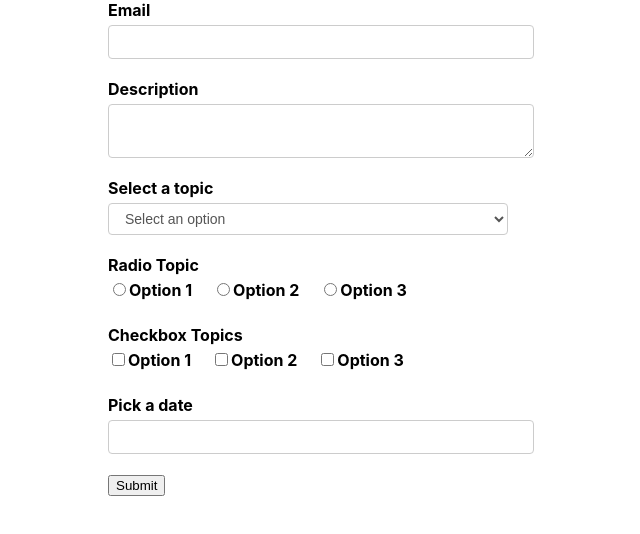
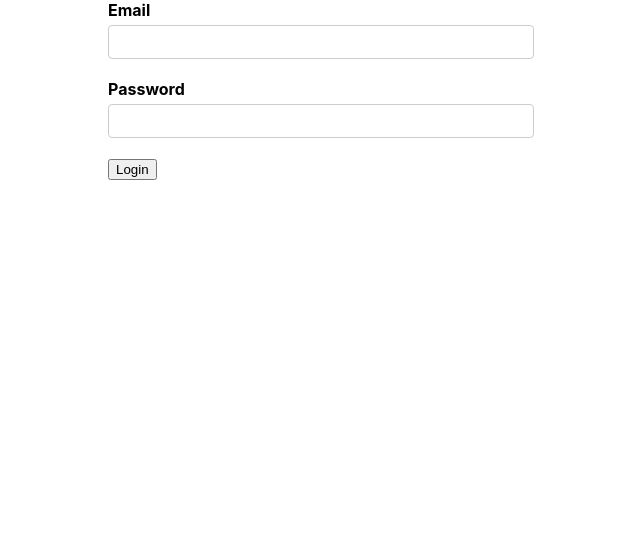
Before and after one commit to josephmathew900/react_formik, a React (Create React App) app: page / in a window 1280 px wide. Shown: the top 534 px of the page, without its empty margins (319-959 px from the left). Built offline with nearby package versions, Linux system fonts and the light colour scheme.

Commit message:
LoginForm

```diff
--- a/src/App.js
+++ b/src/App.js
@@ -2,12 +2,13 @@
 //import YoutubeForm from "./react_formik_demo/YoutubeForm";
 
 import "./formikcontrol.css";
-import FormikContainer from "./formik_controls_demo/FormikContainer";
+import LoginForm from "./formik_controls_demo/LoginForm";
+//import FormikContainer from "./formik_controls_demo/FormikContainer";
 
 function App() {
   return (
     <div className="App">
-      <FormikContainer />
+      <LoginForm />
     </div>
   );
 }
--- /dev/null
+++ b/src/formik_controls_demo/LoginForm.js
@@ -0,0 +1,54 @@
+import React from "react";
+import { Formik, Form } from "formik";
+import * as Yup from "yup";
+import FormikControl from "./FormikControl";
+
+function LoginForm() {
+  const initialValues = {
+    email: "",
+    password: "",
+  };
+
+  const validationSchema = Yup.object({
+    email: Yup.string().email("Invalid email format").required("Required!"),
+    password: Yup.string().required("Required!"),
+  });
+
+  const onSubmit = (values) => {
+    console.log("Form Data", values);
+  };
+
+  return (
+    <Formik
+      initialValues={initialValues}
+      validationSchema={validationSchema}
+      onSubmit={onSubmit}
+    >
+      {(formik) => {
+        return (
+          <Form>
+            <FormikControl
+              control="input"
+              type="email"
+              label="Email"
+              name="email"
+            />
+
+            <FormikControl
+              control="input"
+              type="password"
+              label="Password"
+              name="password"
+            />
+
+            <button type="submit" disabled={!formik.isValid}>
+              Login
+            </button>
+          </Form>
+        );
+      }}
+    </Formik>
+  );
+}
+
+export default LoginForm;
```
